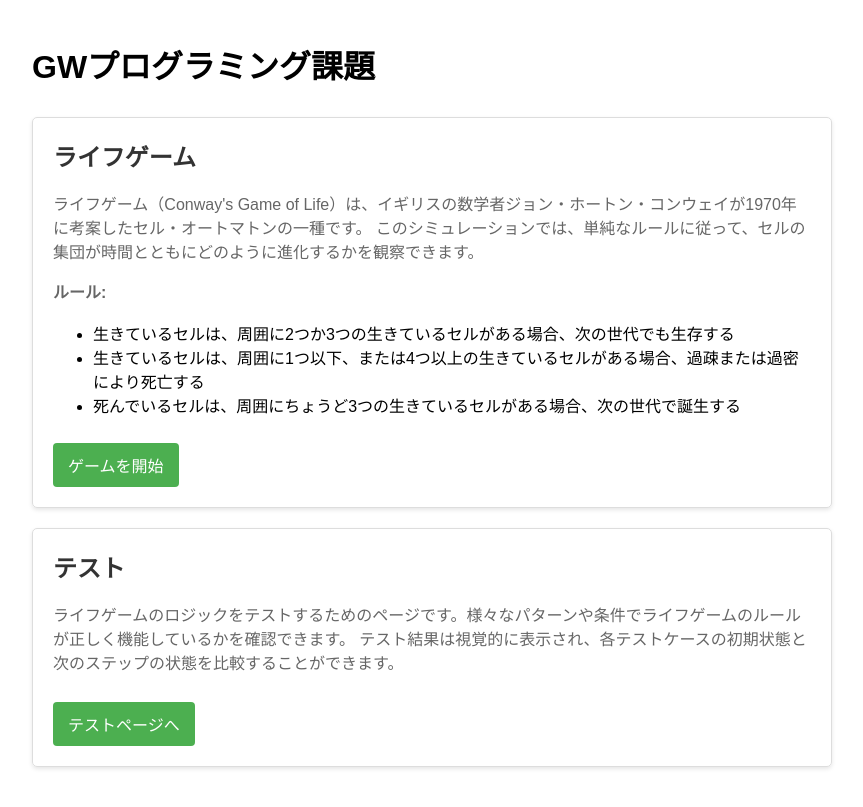
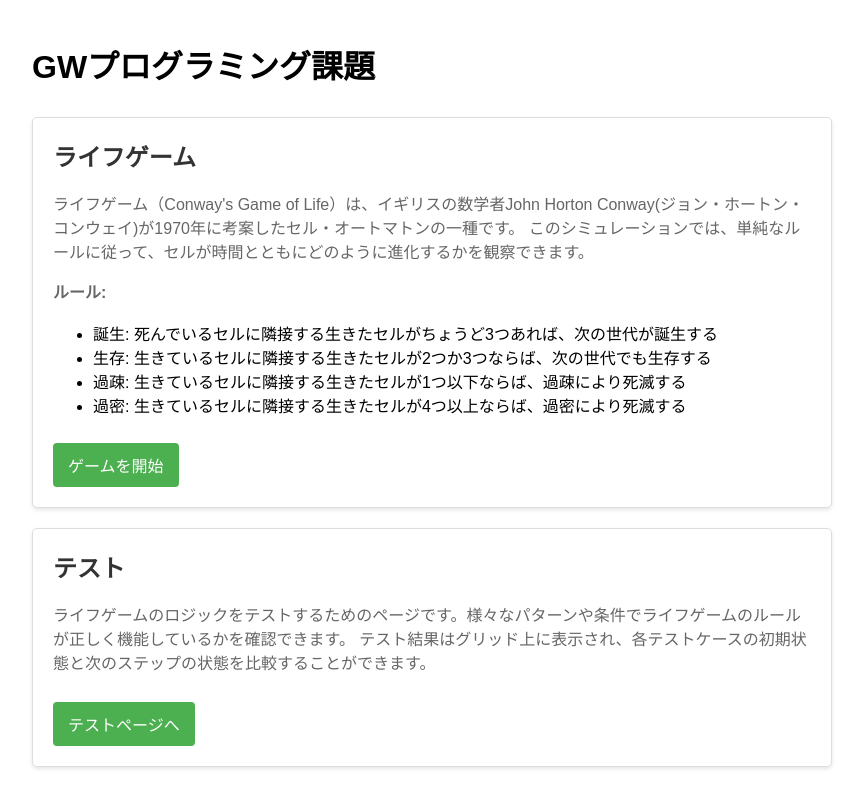
Before and after one commit to what-colora/life_game_app, a Flask app: page / in a window 1280 px wide. Shown: the whole page, without its empty margins (208-1071 px from the left). Run offline with Flask 3, Linux system fonts and the light colour scheme.

Commit message:
メインページ課題用文章の追記・変更

```diff
--- a/static/script.js
+++ b/static/script.js
@@ -1,9 +1,13 @@
+// 30x30のグリッドを生成し0で初期化
 let grid = Array(30).fill().map(() => Array(30).fill(0));
+// htmlタグの抽出 <div id="grid" class="grid"></div>
 const gridDiv = document.getElementById("grid");
 let isRunning = false;
 let animationId = null;
 
+
 function drawGrid() {
+    // innerHTMLプロパティ
     gridDiv.innerHTML = "";
     for (let i = 0; i < 30; i++) {
         for (let j = 0; j < 30; j++) {
--- a/templates/home.html
+++ b/templates/home.html
@@ -55,15 +55,16 @@
         <div class="card">
             <h2>ライフゲーム</h2>
             <p class="description">
-                ライフゲーム（Conway's Game of Life）は、イギリスの数学者ジョン・ホートン・コンウェイが1970年に考案したセル・オートマトンの一種です。
-                このシミュレーションでは、単純なルールに従って、セルの集団が時間とともにどのように進化するかを観察できます。
+                ライフゲーム（Conway's Game of Life）は、イギリスの数学者John Horton Conway(ジョン・ホートン・コンウェイ)が1970年に考案したセル・オートマトンの一種です。
+                このシミュレーションでは、単純なルールに従って、セルが時間とともにどのように進化するかを観察できます。
             </p>
             <p class="description">
                 <strong>ルール:</strong>
                 <ul>
-                    <li>生きているセルは、周囲に2つか3つの生きているセルがある場合、次の世代でも生存する</li>
-                    <li>生きているセルは、周囲に1つ以下、または4つ以上の生きているセルがある場合、過疎または過密により死亡する</li>
-                    <li>死んでいるセルは、周囲にちょうど3つの生きているセルがある場合、次の世代で誕生する</li>
+                    <li>誕生: 死んでいるセルに隣接する生きたセルがちょうど3つあれば、次の世代が誕生する</li>
+                    <li>生存: 生きているセルに隣接する生きたセルが2つか3つならば、次の世代でも生存する</li>
+                    <li>過疎: 生きているセルに隣接する生きたセルが1つ以下ならば、過疎により死滅する</li>
+                    <li>過密: 生きているセルに隣接する生きたセルが4つ以上ならば、過密により死滅する</li>
                 </ul>
             </p>
             <a href="/game" class="card-link">ゲームを開始</a>
@@ -73,7 +74,7 @@
             <h2>テスト</h2>
             <p class="description">
                 ライフゲームのロジックをテストするためのページです。様々なパターンや条件でライフゲームのルールが正しく機能しているかを確認できます。
-                テスト結果は視覚的に表示され、各テストケースの初期状態と次のステップの状態を比較することができます。
+                テスト結果はグリッド上に表示され、各テストケースの初期状態と次のステップの状態を比較することができます。
             </p>
             <a href="/test" class="card-link">テストページへ</a>
         </div>
```
